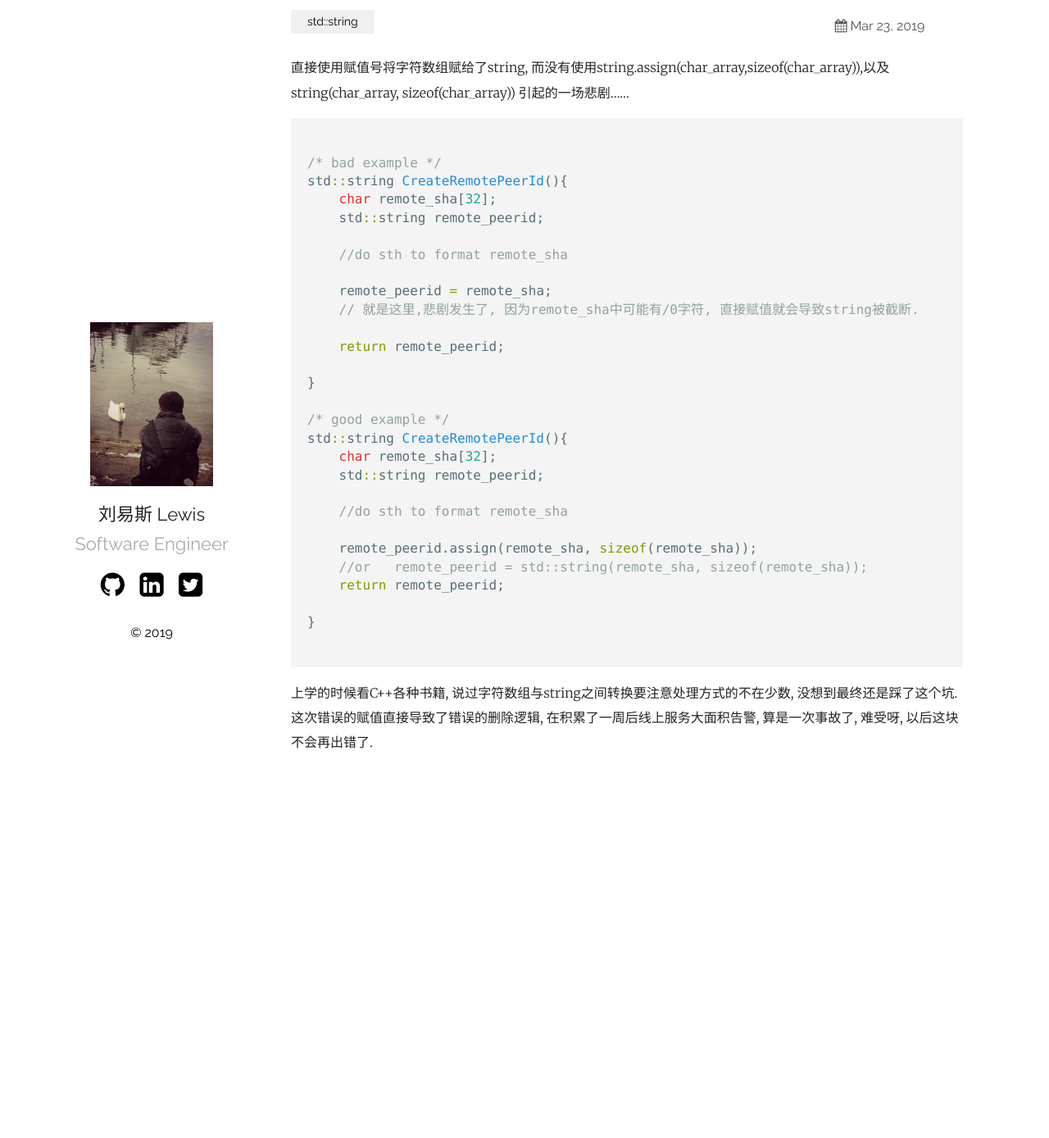
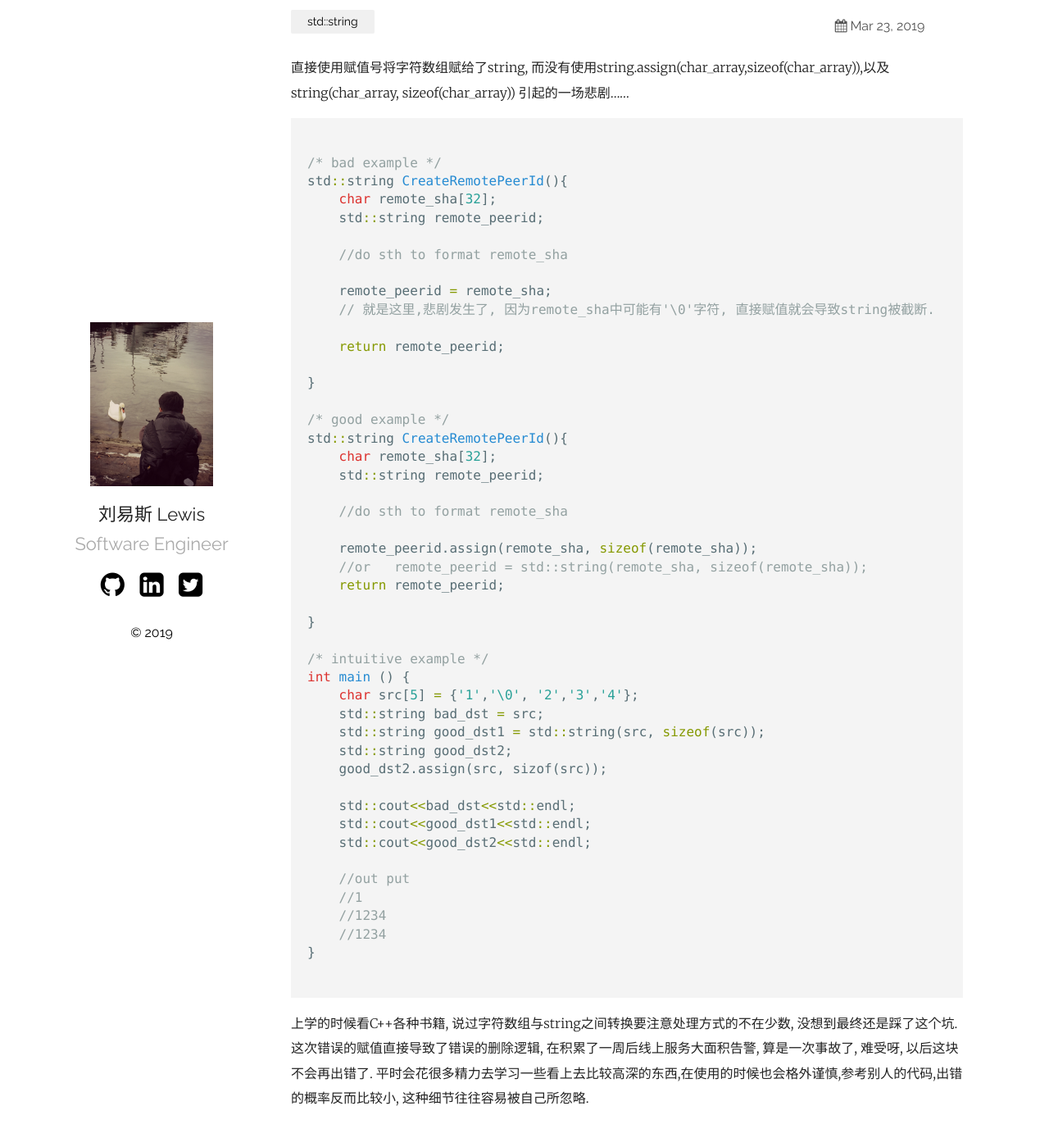
Before and after one commit to SonderEASE/lewis-blog.io, a Jekyll site: the page built from _posts/2020-01-08-string-trunked.markdown, in a window 1280 px wide and 1400 px high, scrolled down 86 px. Shown: the top 1388 px of the window at 82% size. Built offline with Jekyll 4.4.1, drawn with Linux system fonts in a browser that asks for light colours; before the commit the page ends 1052 px from its top, so only the background shows below that.

Commit message:
更新string文章

````diff
--- a/_posts/2020-01-08-string-trunked.markdown
+++ b/_posts/2020-01-08-string-trunked.markdown
@@ -16,7 +16,7 @@ std::string CreateRemotePeerId(){
     //do sth to format remote_sha
 
     remote_peerid = remote_sha;
-    // 就是这里,悲剧发生了, 因为remote_sha中可能有/0字符, 直接赋值就会导致string被截断.
+    // 就是这里,悲剧发生了, 因为remote_sha中可能有'\0'字符, 直接赋值就会导致string被截断.
 
     return remote_peerid;
 
@@ -35,6 +35,24 @@ std::string CreateRemotePeerId(){
 
 }
 
+/* intuitive example */
+int main () {
+    char src[5] = {'1','\0', '2','3','4'};
+    std::string bad_dst = src;
+    std::string good_dst1 = std::string(src, sizeof(src));
+    std::string good_dst2;
+    good_dst2.assign(src, sizof(src));
+
+    std::cout<<bad_dst<<std::endl;
+    std::cout<<good_dst1<<std::endl;
+    std::cout<<good_dst2<<std::endl;
+
+    //out put
+    //1
+    //1234
+    //1234
+}
+
 ```
 
-上学的时候看C++各种书籍, 说过字符数组与string之间转换要注意处理方式的不在少数, 没想到最终还是踩了这个坑. 这次错误的赋值直接导致了错误的删除逻辑, 在积累了一周后线上服务大面积告警, 算是一次事故了, 难受呀, 以后这块不会再出错了.
+上学的时候看C++各种书籍, 说过字符数组与string之间转换要注意处理方式的不在少数, 没想到最终还是踩了这个坑. 这次错误的赋值直接导致了错误的删除逻辑, 在积累了一周后线上服务大面积告警, 算是一次事故了, 难受呀, 以后这块不会再出错了. 平时会花很多精力去学习一些看上去比较高深的东西,在使用的时候也会格外谨慎,参考别人的代码,出错的概率反而比较小, 这种细节往往容易被自己所忽略.
````
